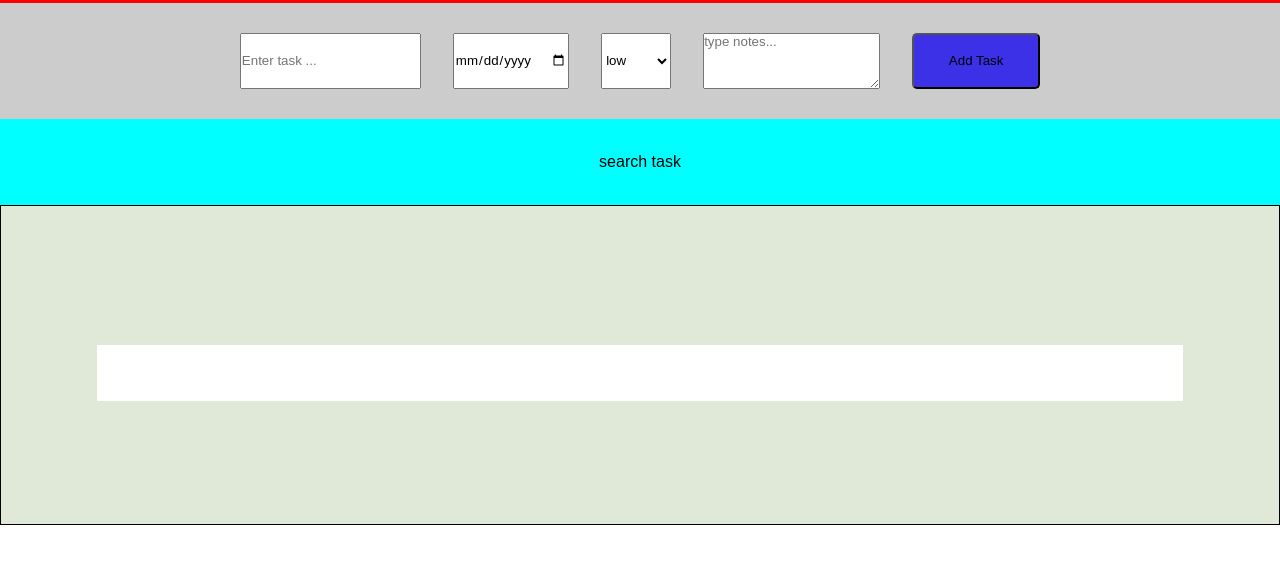
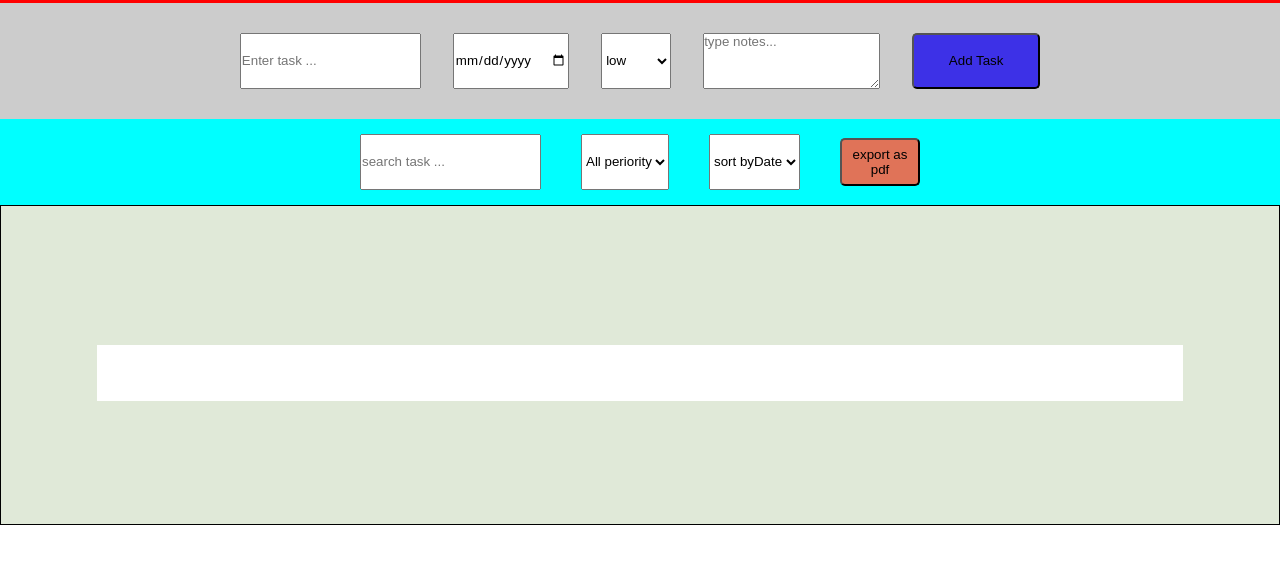
Before and after one commit to farshidweb2012/foodAppWithjs, a plain HTML site: page index.html in a window 1280 px wide. Shown: the part 83-646 px from the top of the page. Drawn offline with Linux system fonts and the light colour scheme.

Commit message:
before search box

```diff
--- a/app.js
+++ b/app.js
@@ -2,8 +2,10 @@ const btnAdd = document.querySelector(".btn-add");
 const showtask = document.getElementById("showtask");
 const form = document.getElementById("form");
 const taskTitleEl = document.getElementById("taskTitle");
- const  dateEl=document.getElementById('date')
- const   textNotes=document.getElementById('Notes')
+const dateEl = document.getElementById("date");
+const textNotes = document.getElementById("Notes");
+const search = document.getElementById("searchInput");
+
 let data = [];
 
 form.addEventListener("submit", (e) => {
@@ -28,11 +30,11 @@ form.addEventListener("submit", (e) => {
   showDataInbox();
   clearForm();
 });
- function clearForm(){
-      taskTitleEl.value=''
-        dateEl.value=''
-        textNotes.value=''
- }
+function clearForm() {
+  taskTitleEl.value = "";
+  dateEl.value = "";
+  textNotes.value = "";
+}
 function showDataInbox() {
   showtask.innerHTML = "";
   const el = data.map((task, index) => {
@@ -69,3 +71,15 @@ function showDataInbox() {
   });
   return el;
 }
+
+search.addEventListener("input", applyFilter);
+
+function applyFilter(e) {
+  const searchItem = e.target.value.toLowerCase();
+  const filteredData = data.filter((task) => {
+    const result = task.title.toLowerCase().includes(searchItem);
+
+    return result;
+  });
+  console.log(filteredData)
+}
--- a/index.html
+++ b/index.html
@@ -22,21 +22,36 @@
           id="taskTitle"
           required
         />
-        <input id="date" class="input" type="date" required name="date"  />
+        <input id="date" class="input" type="date" required name="date" />
         <select name="periority" id="periority" class="input">
           <option value="low">low</option>
           <option value="medium">medium</option>
           <option value="high">high</option>
         </select>
         <textarea
-        id="Notes"
+          id="Notes"
           name="note"
           class="input"
           placeholder="type notes..."
         ></textarea>
         <button type="submit" class="btn-add">Add Task</button>
       </form>
-      <div class="row-3">search task</div>
+      <div class="row-3">
+        <input id="searchInput" class="input" placeholder="search task ..." />
+        <select class="input">
+          <option>All periority</option>
+          <option value="low">low</option>
+          <option value="medium">medium</option>
+          <option value="high">high</option>
+        </select>
+        <select class="input">
+          <option>sort byDate</option>
+          <option>low</option>
+          <option>medium</option>
+          <option>high</option>
+        </select>
+        <button class="btn" id="ExportBtn ">export as pdf</button>
+      </div>
     </div>
     <!--show task container-->
     <div id="showtask" class="showtask">
--- a/style.css
+++ b/style.css
@@ -28,8 +28,9 @@
 }
 .row-3 {
   display: flex;
-  justify-content: space-evenly;
+  justify-content: center;
   align-items: center;
+  gap: 2.5rem;
 }
 .showtask {
   background-color: rgb(224, 233, 216);
@@ -52,17 +53,22 @@
   align-items: center;
   padding: 1em;
 }
-.completed{
-    background-color: #a3e49a;
-    text-decoration:line-through;
-    border-color: solid red 2px;
+.completed {
+  background-color: #a3e49a;
+  text-decoration: line-through;
+  border-color: solid red 2px;
 }
 .input {
   display: inline-block;
   height: 3.5rem;
 }
 
-
+.btn {
+  width: 5rem;
+  height: 3rem;
+  border-radius: 5px;
+  background-color: #e07358;
+}
 .btn-complete {
   background-color: #6ed860;
   width: 5rem;
@@ -85,12 +91,12 @@
   opacity: 0.8;
 }
 
-.low{
+.low {
   border-left: solid #6ed860 3px;
 }
-.medium{
-  border-left:solid  #e07358 3px;
+.medium {
+  border-left: solid #e07358 3px;
 }
-.high{
+.high {
   border-left: solid red 3px;
 }
```
